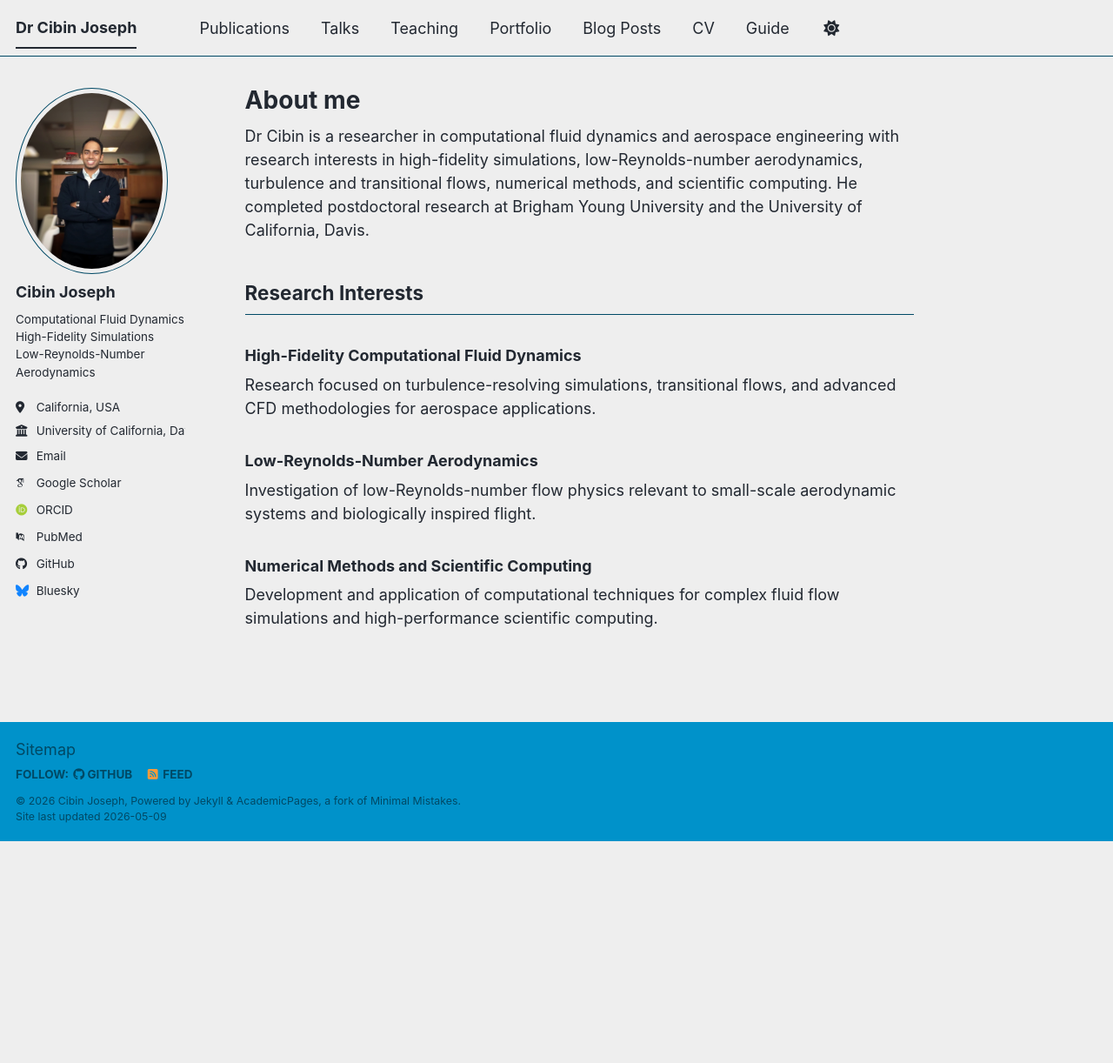
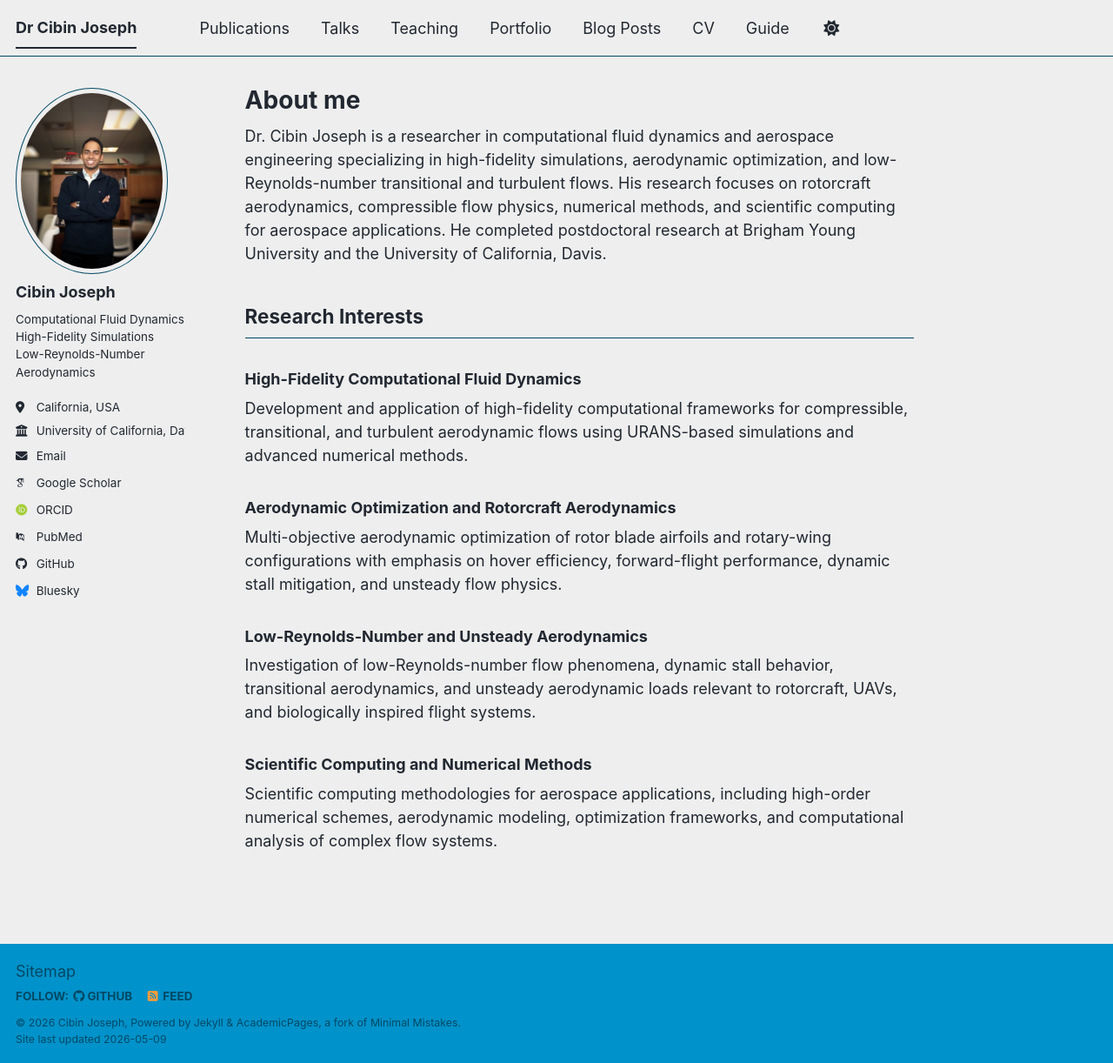
Before and after one commit to ddcruz13/faculty-website-demo, a Jekyll site: the page built from _pages/about.md, in a window 1280 px wide and 1222 px high. Shown: the whole window at 87% size. Built offline with Jekyll 4.4.1, drawn with Linux system fonts in a browser that asks for light colours; some web fonts are replaced; a script bundle is joined from its source files by our own code; library files that are not in the unit come from our copies.

Commit message:
Revise about page with updated research details
Updated Dr. Cibin Joseph's profile with detailed research interests and focus areas in computational fluid dynamics and aerospace engineering.

```diff
--- a/_pages/about.md
+++ b/_pages/about.md
@@ -7,15 +7,18 @@ redirect_from:
   - /about.html
 ---
 
-Dr Cibin is a researcher in computational fluid dynamics and aerospace engineering with research interests in high-fidelity simulations, low-Reynolds-number aerodynamics, turbulence and transitional flows, numerical methods, and scientific computing. He completed postdoctoral research at Brigham Young University and the University of California, Davis.
+Dr. Cibin Joseph is a researcher in computational fluid dynamics and aerospace engineering specializing in high-fidelity simulations, aerodynamic optimization, and low-Reynolds-number transitional and turbulent flows. His research focuses on rotorcraft aerodynamics, compressible flow physics, numerical methods, and scientific computing for aerospace applications. He completed postdoctoral research at Brigham Young University and the University of California, Davis.
 
 ## Research Interests
 
 ### High-Fidelity Computational Fluid Dynamics
-Research focused on turbulence-resolving simulations, transitional flows, and advanced CFD methodologies for aerospace applications.
+Development and application of high-fidelity computational frameworks for compressible, transitional, and turbulent aerodynamic flows using URANS-based simulations and advanced numerical methods.
 
-### Low-Reynolds-Number Aerodynamics
-Investigation of low-Reynolds-number flow physics relevant to small-scale aerodynamic systems and biologically inspired flight.
+### Aerodynamic Optimization and Rotorcraft Aerodynamics
+Multi-objective aerodynamic optimization of rotor blade airfoils and rotary-wing configurations with emphasis on hover efficiency, forward-flight performance, dynamic stall mitigation, and unsteady flow physics.
 
-### Numerical Methods and Scientific Computing
-Development and application of computational techniques for complex fluid flow simulations and high-performance scientific computing.
+### Low-Reynolds-Number and Unsteady Aerodynamics
+Investigation of low-Reynolds-number flow phenomena, dynamic stall behavior, transitional aerodynamics, and unsteady aerodynamic loads relevant to rotorcraft, UAVs, and biologically inspired flight systems.
+
+### Scientific Computing and Numerical Methods
+Scientific computing methodologies for aerospace applications, including high-order numerical schemes, aerodynamic modeling, optimization frameworks, and computational analysis of complex flow systems.
```
